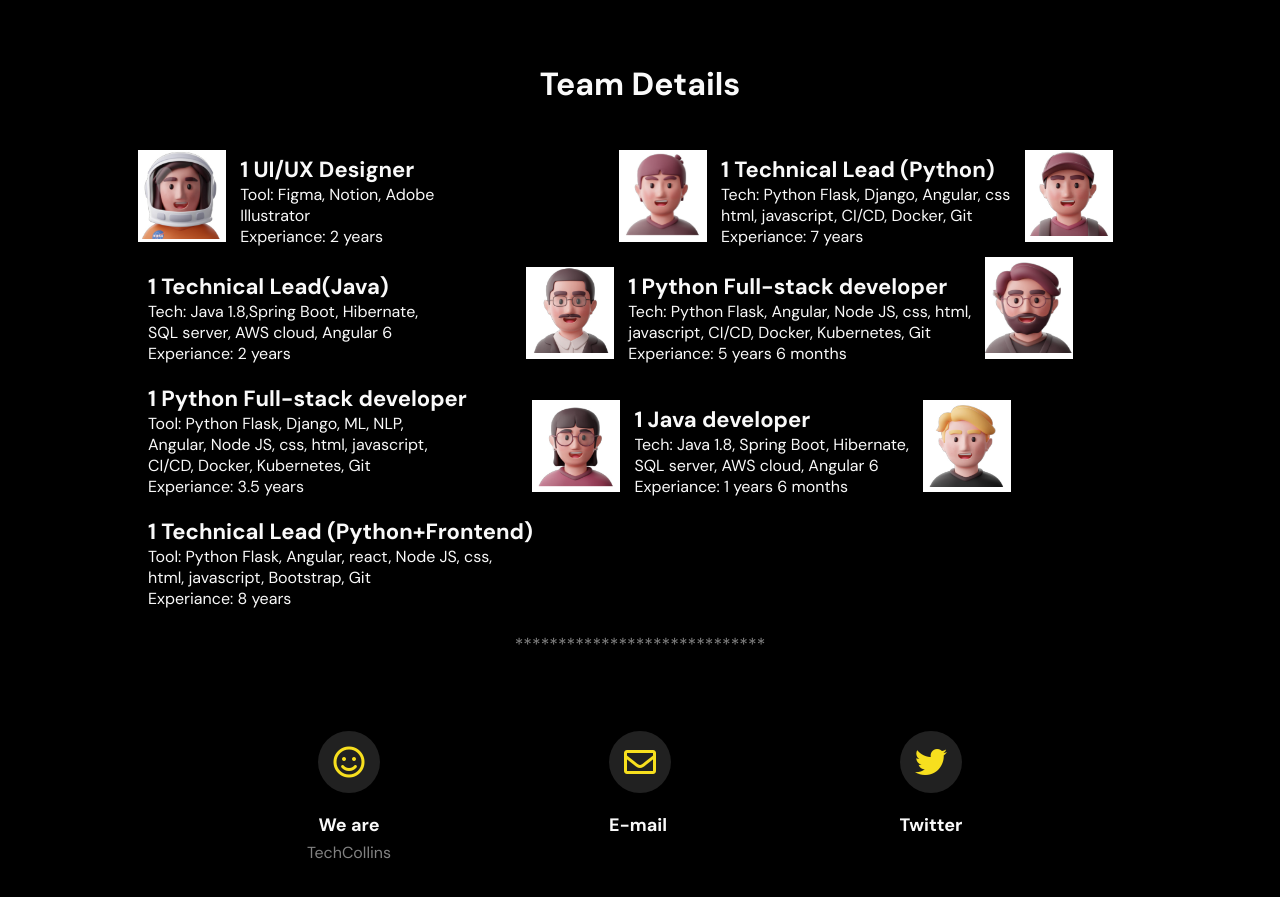
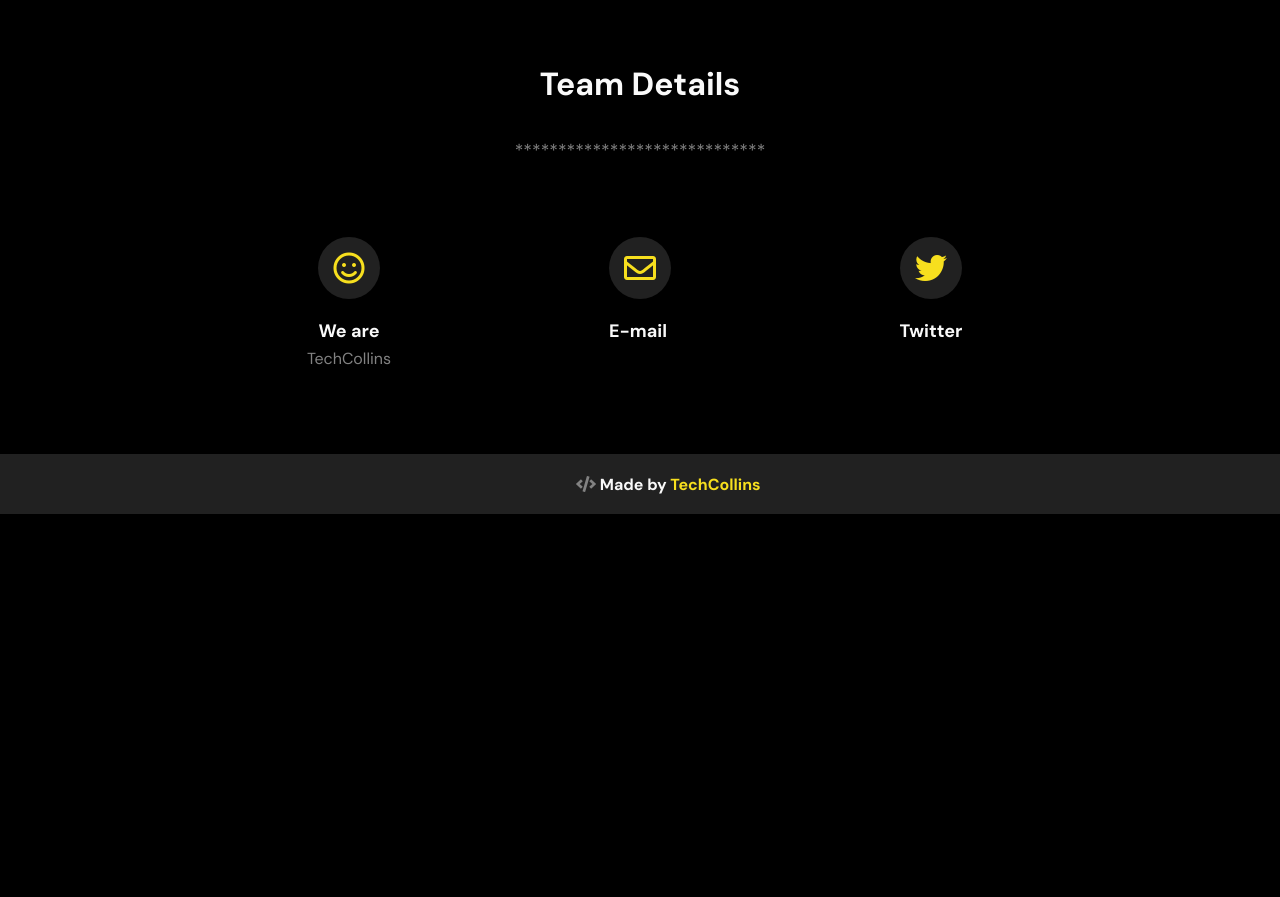
Before and after one commit to mkhalake7/TechCollins.in, a plain HTML site: page index.html in a window 1280 px wide. Shown: the part 2426-3323 px from the top of the page. After the commit the page ends 2940 px from the top, so only its background shows below. Drawn offline with Linux system fonts and the light colour scheme.

Commit message:
Update index.html
Previous page

```diff
--- a/index.html
+++ b/index.html
@@ -111,87 +111,6 @@
     <section class="about-me">
         <h2 id="team" class="target">Team Details</h2>
 
-	<div class="img_txt_space">
-			<div class="app_top" >
-
-				<img src="image\UXUI.png" width="88" height="92">
-
-			<div class="img_txt_space" align="left" >
-                <h3 class="img_txt"><span  > 1 UI/UX Designer </span></h3>
-				<span class="img_txt"> Tool: Figma, Notion, Adobe </span>
-				<span class="img_txt" > Illustrator </span>
-				<span class="img_txt" > Experiance: 2 years </span>
-			</div>
-
-			&nbsp;&nbsp;&nbsp;&nbsp;&nbsp;&nbsp;&nbsp;&nbsp;&nbsp;&nbsp;&nbsp;&nbsp;&nbsp;&nbsp;&nbsp;&nbsp;&nbsp;&nbsp;&nbsp;&nbsp;&nbsp;&nbsp;
-			&nbsp;&nbsp;&nbsp;&nbsp;&nbsp;&nbsp;&nbsp;&nbsp;&nbsp;&nbsp;&nbsp;&nbsp;&nbsp;&nbsp;&nbsp;&nbsp;
-
-				<img src="image\TPython.png" width="88" height="92">
-
-			<div class="img_txt_space">
-                <h3 class="img_txt"><span  > 1 Technical Lead (Python) </span></h3>
-				<span class="app_txt"> Tech: Python Flask, Django, Angular, css </span>
-				<span class="app_txt" > html, javascript, CI/CD, Docker, Git </span>
-				<span class="app_txt" > Experiance: 7 years</span>
-			</div>
-
-				<img src="image\TJava.png" width="88" height="92">
-
-			<div class="img_txt_space">
-                <h3 class="img_txt"><span> 1 Technical Lead(Java) </span></h3>
-				<span class="app_txt"> Tech: Java 1.8,Spring Boot, Hibernate,</span>
-				<span class="app_txt" > SQL server, AWS cloud, Angular 6</span>
-				<span class="app_txt" > Experiance: 2 years</span>
-			</div>
-
-			&nbsp;&nbsp;&nbsp;&nbsp;&nbsp;&nbsp;&nbsp;&nbsp;&nbsp;&nbsp;&nbsp;&nbsp;&nbsp;&nbsp;&nbsp;&nbsp;&nbsp;&nbsp;&nbsp;&nbsp;&nbsp;
-
-
-			<img src="image\PFullStack.png" width="88" height="92">
-
-			<div class="img_txt_space">
-                <h3 class="img_txt"><span > 1 Python Full-stack developer </span></h3>
-				<span class="app_txt"> Tech: Python Flask, Angular, Node JS, css, html, </span>
-				<span class="app_txt" > javascript, CI/CD, Docker, Kubernetes, Git </span>
-				<span class="app_txt" > Experiance: 5 years 6 months</span>
-			</div>
-
-
-				<img src="image\PFullStack1.png" width="88" height="102">
-
-			<div class="img_txt_space">
-                <h3 class="img_txt"><span  > 1 Python Full-stack developer </span></h3>
-				<span class="app_txt"> Tool: Python Flask, Django, ML, NLP, </span>
-				<span class="app_txt"> Angular, Node JS, css, html, javascript,  </span>
-				<span class="app_txt" > CI/CD, Docker, Kubernetes, Git</span>
-				<span class="app_txt" > Experiance: 3.5 years</span>
-			</div>
-
-		 &nbsp;&nbsp;&nbsp;&nbsp;&nbsp;&nbsp;&nbsp;&nbsp;&nbsp;&nbsp;&nbsp;
-
-
-			<img src="image\JavaDev.png" width="88" height="92">
-
-			<div class="img_txt_space" align="left">
-                <h3 class="img_txt"><span > 1 Java developer </span></h3>
-				<span class="app_txt"> Tech: Java 1.8, Spring Boot, Hibernate,</span>
-				<span class="app_txt" > SQL server, AWS cloud, Angular 6 </span>
-				<span class="app_txt" > Experiance: 1 years 6 months</span>
-			</div>
-
-			<img src="image\TechnicalLead.png" width="88" height="92">
-
-			<div class="img_txt_space" align="left" >
-                <h3 class="img_txt"><span> 1 Technical Lead (Python+Frontend) </span></h3>
-				<span class="img_txt"> Tool: Python Flask, Angular, react, Node JS, css,</span>
-				<span class="img_txt" > html, javascript, Bootstrap, Git </span>
-				<span class="img_txt" > Experiance: 8 years </span>
-			</div>
-
-			</div>
-    </div>
-
-
         <p>*****************************</p>
     </section>
 
```
